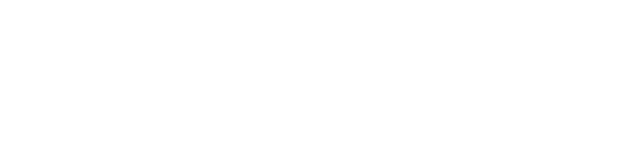
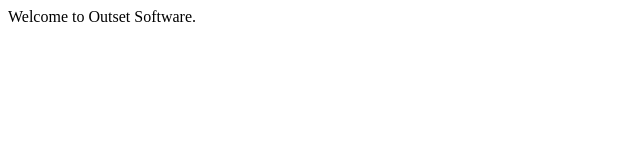
Before and after one commit to jimSampica/outset.software, a plain HTML site: page src/index.html in a window 1280 px wide. Shown: the whole page, without its empty margins (0-640 px from the left). Drawn offline with Linux system fonts and the light colour scheme.

Commit message:
Update index.html

```diff
--- a/src/index.html
+++ b/src/index.html
@@ -1,3 +1,6 @@
 <!doctype html>
 <html>
+  <body>
+    Welcome to Outset Software.
+  </body>
 </html>
```
